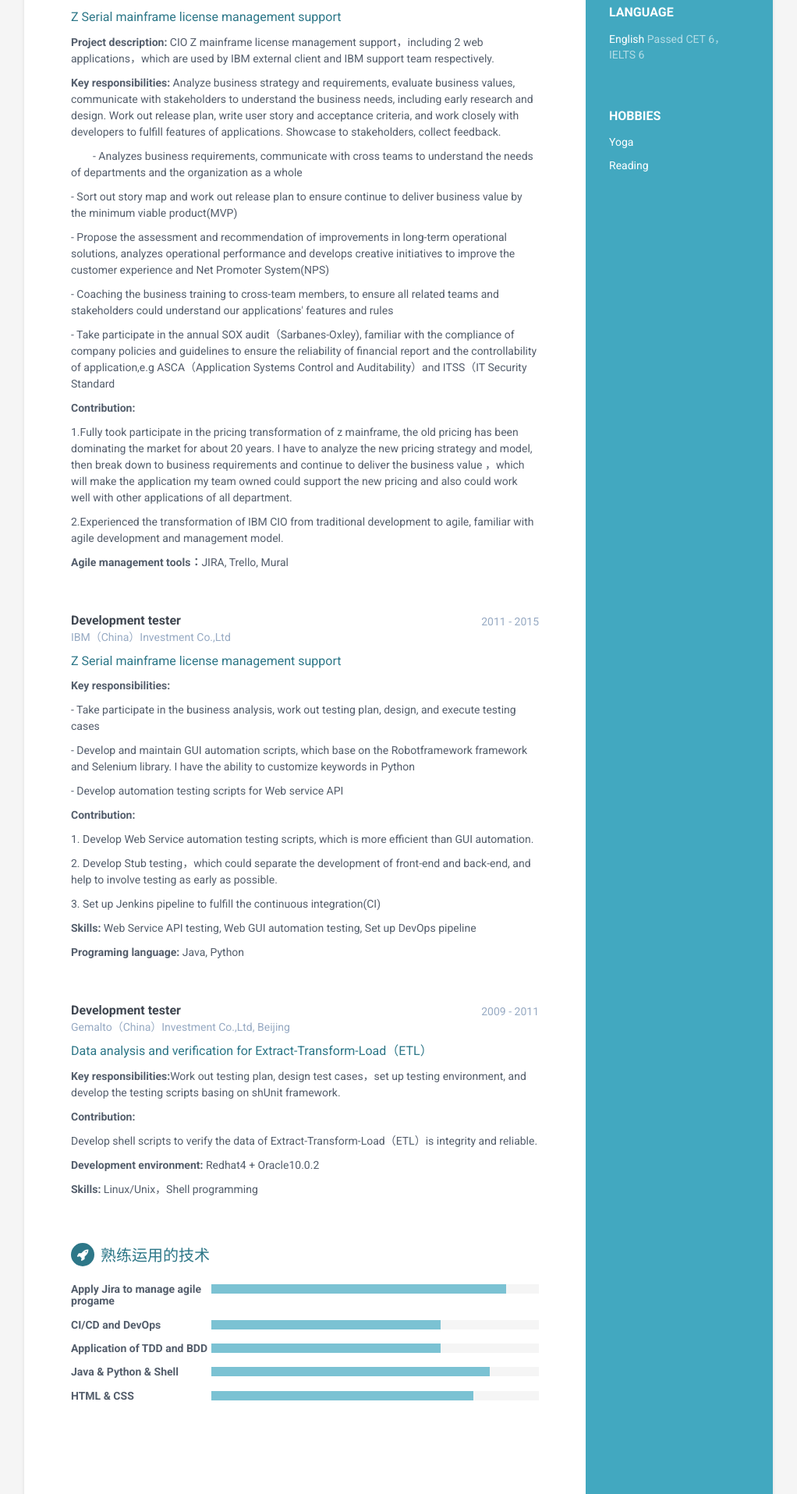
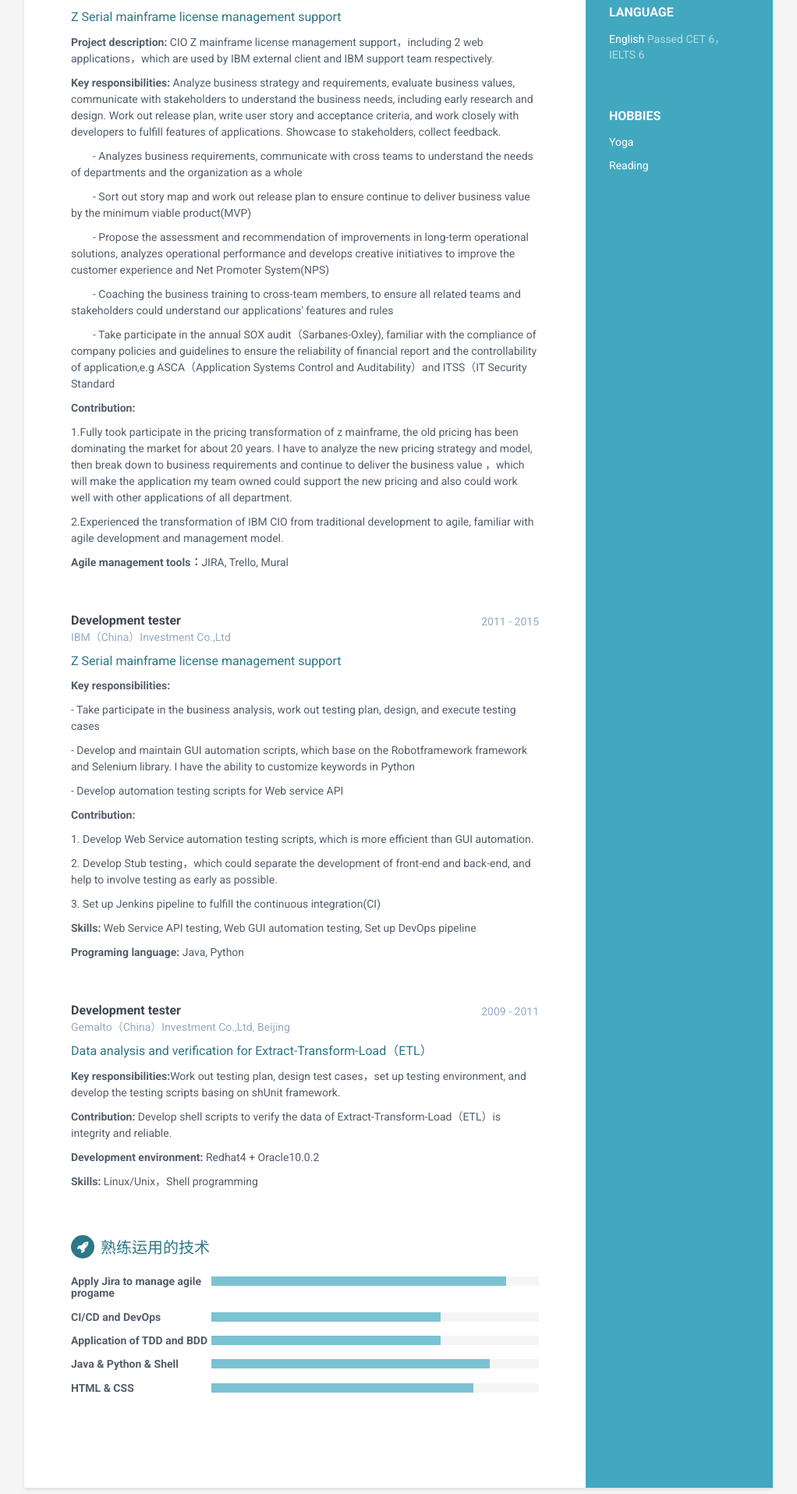
Before and after one commit to liuyang0116/LiuYangResume_EN, a Jekyll site: the page built from index.html, in a window 1280 px wide. Shown: the part 740-2656 px from the top of the page at 78% size, without its empty margins (129-1151 px from the left). Built offline with Jekyll 4.4.1, drawn with Linux system fonts in a browser that asks for light colours.

Commit message:
Update projects.html

```diff
--- a/_includes/projects.html
+++ b/_includes/projects.html
@@ -15,10 +15,10 @@
 			</p>
 			<p><b>Key responsibilities: </b>Analyze business strategy and requirements, evaluate business values, communicate with stakeholders to understand the business needs, including early research and design. Work out release plan, write user story and acceptance criteria, and work closely with developers to fulfill features of applications. Showcase to stakeholders, collect feedback.</p>
 					<p style="text-indent:2em;">- Analyzes business requirements, communicate with cross teams to understand the needs of departments and the organization as a whole</p>
-					<p>- Sort out story map and work out release plan to ensure continue to deliver business value by the minimum viable product(MVP)</p>
-					<p>- Propose the assessment and recommendation of improvements in long-term operational solutions, analyzes operational performance and develops creative initiatives to improve the customer experience and Net Promoter System(NPS)</p>
-					<p>- Coaching the business training to cross-team members, to ensure all related teams and stakeholders could understand our applications' features and rules</p>
-			                <p>- Take participate in the annual SOX audit（Sarbanes-Oxley), familiar with the compliance of company policies and guidelines to ensure the reliability of financial report and the controllability of application,e.g ASCA（Application Systems Control and Auditability）and ITSS（IT Security Standard</p>
+					<p style="text-indent:2em;">- Sort out story map and work out release plan to ensure continue to deliver business value by the minimum viable product(MVP)</p>
+					<p style="text-indent:2em;">- Propose the assessment and recommendation of improvements in long-term operational solutions, analyzes operational performance and develops creative initiatives to improve the customer experience and Net Promoter System(NPS)</p>
+					<p style="text-indent:2em;">- Coaching the business training to cross-team members, to ensure all related teams and stakeholders could understand our applications' features and rules</p>
+			                <p style="text-indent:2em;">- Take participate in the annual SOX audit（Sarbanes-Oxley), familiar with the compliance of company policies and guidelines to ensure the reliability of financial report and the controllability of application,e.g ASCA（Application Systems Control and Auditability）and ITSS（IT Security Standard</p>
 			<p><b>Contribution:</b></p>
 					<p>1.Fully took participate in the pricing transformation of z mainframe, the old pricing has been dominating the market for about 20 years. I have to analyze the new pricing strategy and model, then break down to business requirements and continue to deliver the business value ，which will make the application my team owned could support the new pricing and also could work well with other applications of all department.</p>
 					<p>2.Experienced the transformation of IBM CIO from traditional development to agile, familiar with agile development and management model.</p>
@@ -60,8 +60,7 @@
 					<span class="project-tagline"></span>
 			<p></p>
                 <p><b>Key responsibilities:</b>Work out testing plan, design test cases，set up testing environment, and develop the testing scripts basing on shUnit framework.</p>
-				<p><b>Contribution: </b>
-				<p>Develop shell scripts to verify the data of Extract-Transform-Load（ETL）is integrity and reliable.</p>
+				<p><b>Contribution: </b>Develop shell scripts to verify the data of Extract-Transform-Load（ETL）is integrity and reliable.</p>
 				<p><b>Development environment: </b>Redhat4 + Oracle10.0.2</p>
 				<p><b>Skills: </b>Linux/Unix，Shell programming</p>
 				</div><!--//item-->
```
